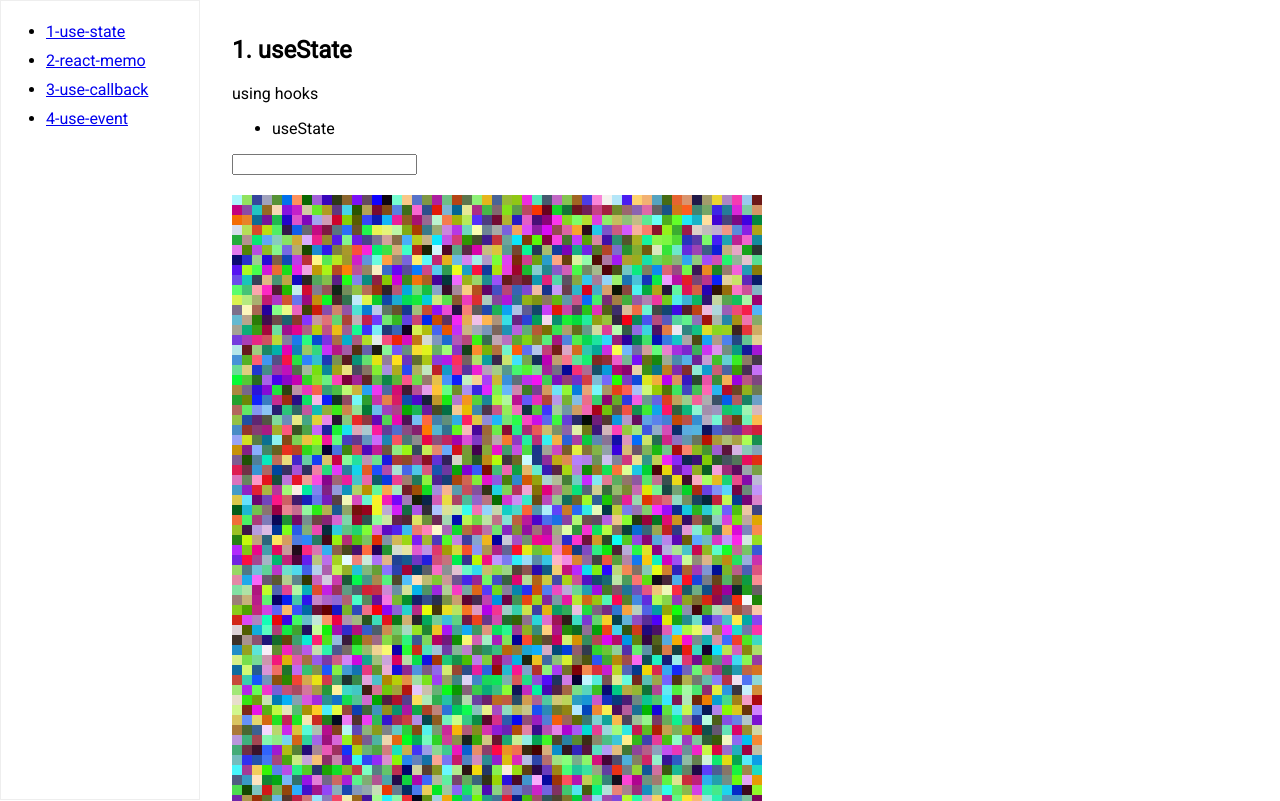
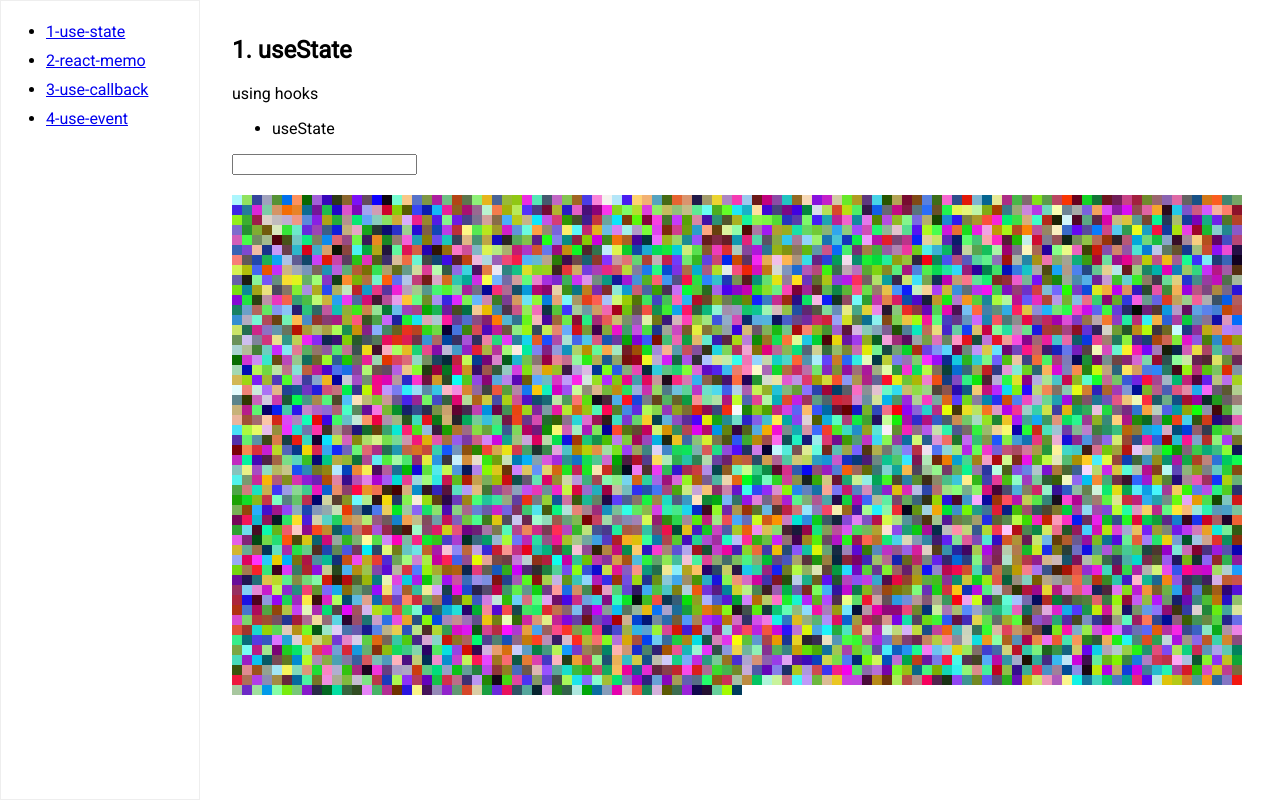
Before and after one commit to mugglim/use-event-hook, a Next.js app: page /1-use-state in a window 1280 px wide. Shown: the top 801 px of the page. Built offline with nearby package versions, Linux system fonts and the light colour scheme.

Commit message:
style: 우측 레이아웃 영역의 너비를 꽉차게 변경

```diff
--- a/src/components/Expensive.tsx
+++ b/src/components/Expensive.tsx
@@ -7,7 +7,7 @@ const Expensive = ({ onClick }: ExpensiveProps) => {
       style={{
         display: 'flex',
         flexWrap: 'wrap',
-        maxWidth: 1500,
+        width: '100%',
         marginTop: 20,
       }}
     >
--- a/src/pages/Layout.tsx
+++ b/src/pages/Layout.tsx
@@ -9,7 +9,7 @@ const roboto = Roboto({
 const Layout = ({ children }: LayoutProps) => {
   return (
     <div className={roboto.className}>
-      <div style={{ display: 'flex', width: '100vh', height: '100vh' }}>
+      <div style={{ display: 'flex', width: '100%', height: '100vh' }}>
         <div style={{ border: '1px solid #eee', padding: 5, minWidth: 200 }}>
           <Header />
         </div>
```
